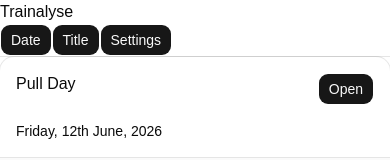
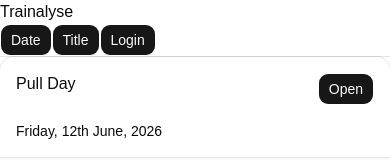
Before and after one commit to Trainalyse/trainalyse-frontend-v1, a React (Vite) app in the folder apps/web/: page / in a window 390 px wide. Shown: the top 160 px of the page. Built offline with nearby package versions, Linux system fonts and the light colour scheme.

Commit message:
for now i am changing the settings button to login button because i am desging the app and starting from login page so i have deployed this project on netlify and i will be looking at my screen on my mobile

```diff
--- a/apps/web/src/App.tsx
+++ b/apps/web/src/App.tsx
@@ -46,7 +46,9 @@
   function handleGraphs() {
     navigate("/Graphs")
   }
-
+  function handleLogin() {
+    navigate("/Login")
+  }
   const filteredWorkouts = dateSearched
     ? workouts.filter(
         (workout) => workout.date === format(dateSearched, "yyyy-MM-dd")
@@ -64,7 +66,7 @@
           <h1>Trainalyse</h1>
           <Button onClick={handleDateSearch}>Date</Button>
           <Button onClick={handleTitleSearch}>Title</Button>
-          <Button>Settings</Button>
+          <Button onClick={handleLogin}>Login</Button>
         </div>
         {searchMode === "date" && (
           <DatePickerDemo onDateChange={setDateSearched} />
```
